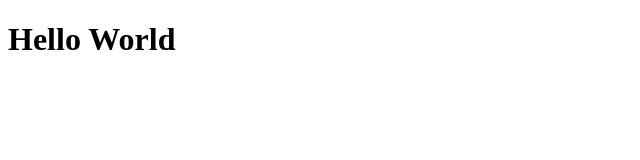
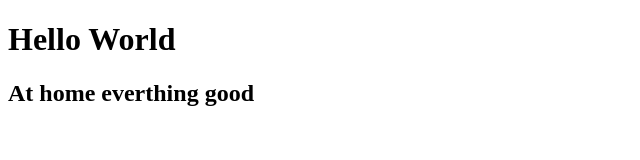
Before and after one commit to rpalanga/htmlcss-hello, a plain HTML site: page index.html in a window 1280 px wide. Shown: the whole page, without its empty margins (0-640 px from the left). Drawn offline with Linux system fonts and the light colour scheme.

Commit message:
inserimento secondo titolo

```diff
--- a/index.html
+++ b/index.html
@@ -7,6 +7,7 @@
 </head>
 <body>
     <h1>Hello World</h1>
+    <h2>At home everthing good</h2>
 
 </body>
 </html>
```
